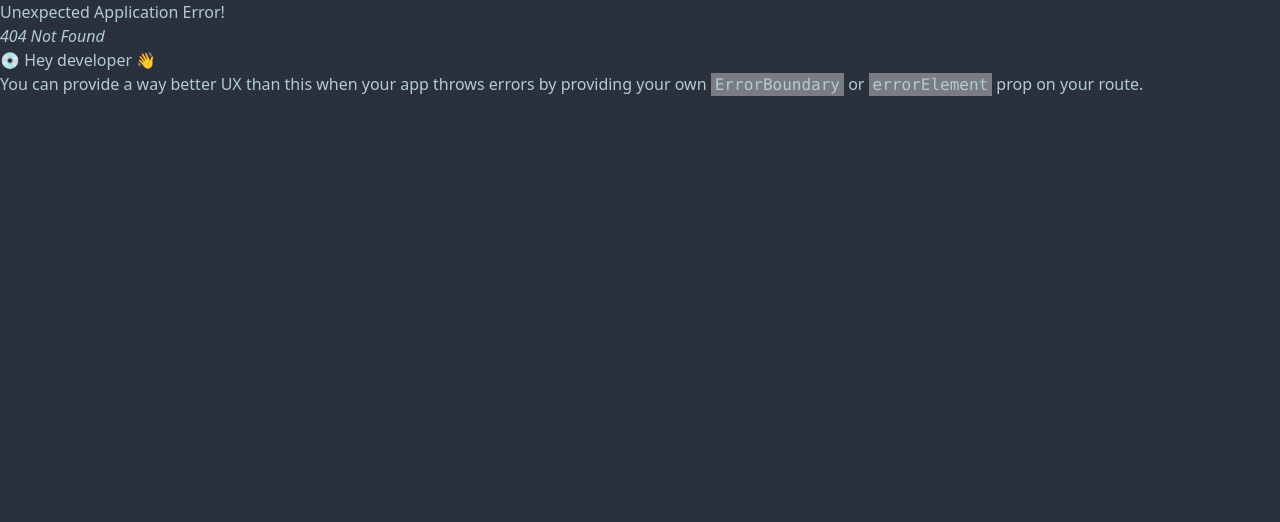
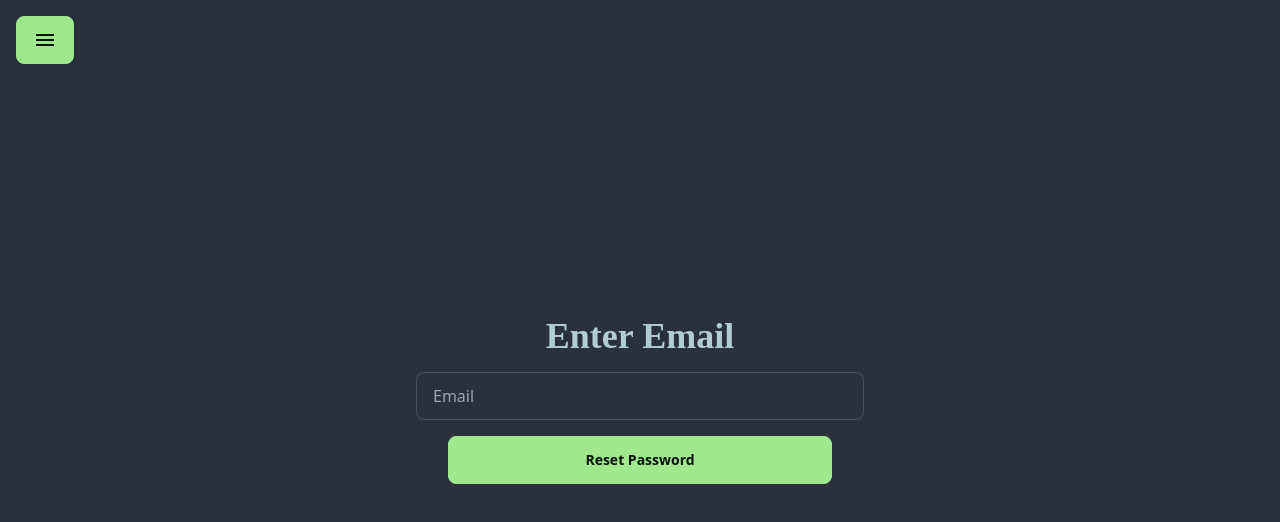
Before and after one commit to arimartell/CapstoneProject, a React (Vite) app in the folder frontend/: page /forgotpassword in a window 1280 px wide. Before the commit this address had no page. Shown: the top 522 px of the page. Built offline with nearby package versions, Linux system fonts and the light colour scheme; a web font is replaced by a local one.

Commit message:
working on forgotpassword and reset password

```diff
--- a/frontend/src/main.jsx
+++ b/frontend/src/main.jsx
@@ -11,7 +11,7 @@ import Meal from './routes/meal';
 import Login from './routes/login';
 import Signup from './routes/signup';
 import Profile from './routes/profile';
-import ResetPassword from './routes/resetpassword';
+import ForgotPassword from './routes/forgotpassword';
 import Dashboard from './routes/dashboard';
 import Lookup from './routes/lookup';
 import Staple from './routes/staple';
@@ -43,8 +43,8 @@ export const routes = [
     protected: true,
   },
   {
-    path: '/resetpassword',
-    element: <ResetPassword />,
+    path: '/forgotpassword',
+    element: <ForgotPassword />,
     protected: false,
   },
   {
--- a/frontend/src/routes/resetpassword.jsx
+++ b/frontend/src/routes/forgotpassword.jsx
@@ -2,19 +2,19 @@
 import SwipeAnimation from '../components/swipe';
 import { useEffect } from 'react';
 
-export default function ResetPassword() {
+export default function ForgotPassword() {
   useEffect(() => {
-    document.title = 'Reset Password';
+    document.title = 'Forgot Password';
   }, []);
   return (
     <>
       <SwipeAnimation />
       <div className=" size-full min-h-screen flex justify-center items-center flex-col">
         <form
-          action="/resetpassword"
+          action="/forgotpassword"
           className="flex w-full flex-col justify-center items-center h-full space-y-4 max-w-md"
         >
-          <h3 className="text-4xl font-bold shingo">Reset Your Password</h3>
+          <h3 className="text-4xl font-bold shingo">Enter Email</h3>
 
           {/* Email Input */}
           <label className="form-control gap-2 w-full">
--- a/frontend/src/routes/login.jsx
+++ b/frontend/src/routes/login.jsx
@@ -90,7 +90,7 @@ export default function Login() {
             <div className="label">
               <span className="label-text-alt italic text-info">
                 <a className="link link-info text-sm" href="#">
-                  <Link to="/resetpassword" className="link link-info text-sm">
+                  <Link to="/forgotpassword" className="link link-info text-sm">
                     Forgot Password?
                   </Link>
                 </a>
```
